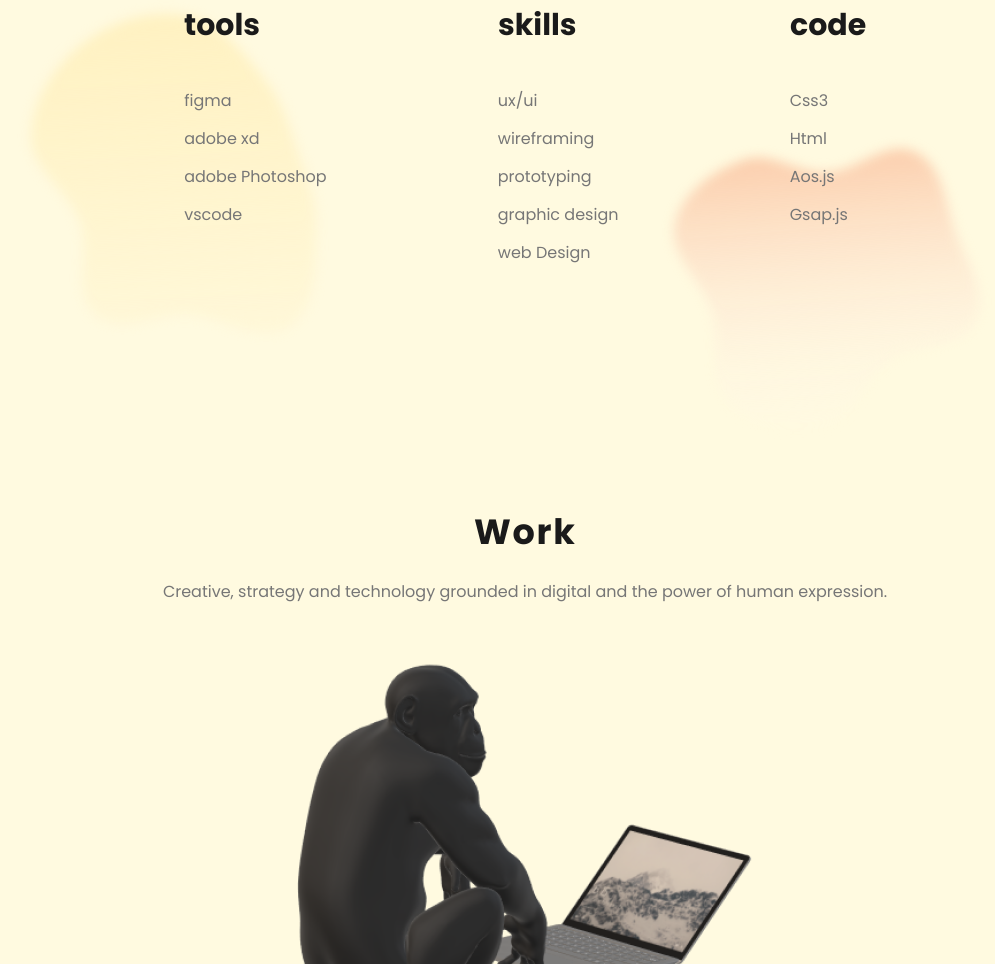
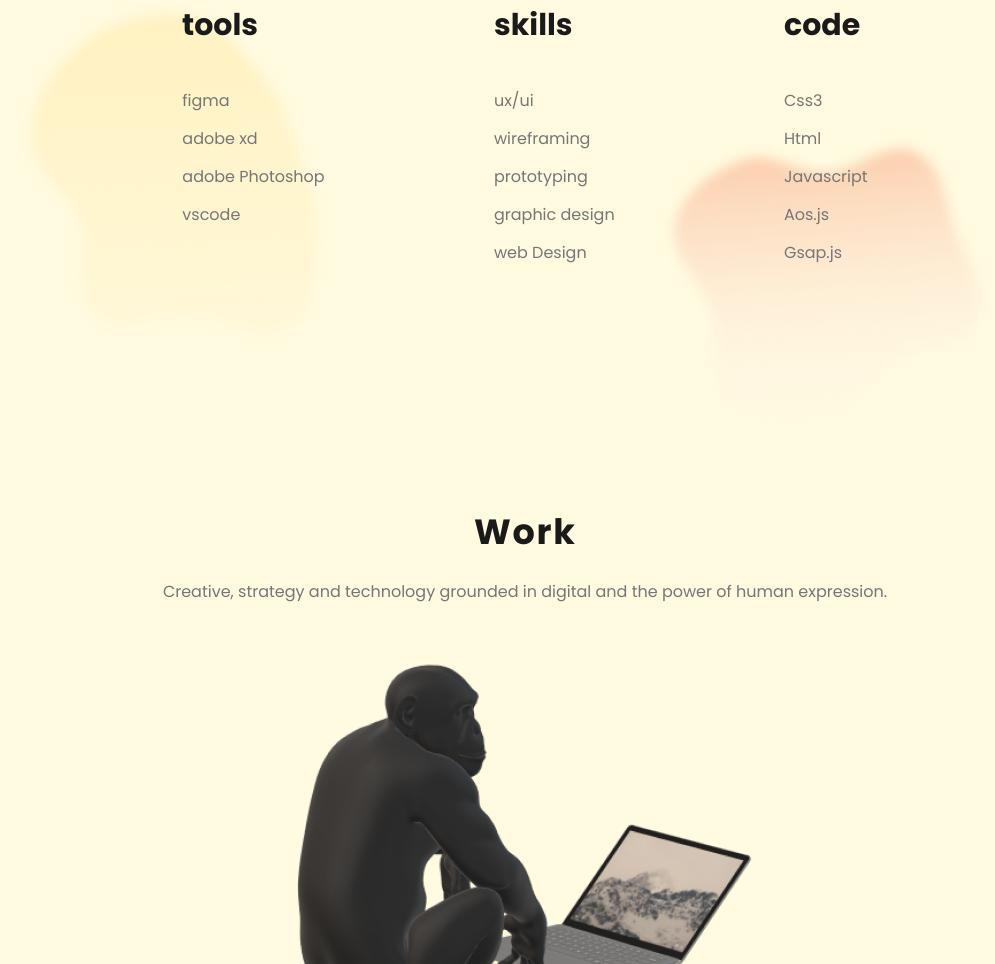
Before and after one commit to balongers1/portfolio, a plain HTML site: page index.html in a window 1280 px wide. Shown: the part 2237-3201 px from the top of the page, without its empty margins (115-1110 px from the left). Drawn offline with nearby package versions, Linux system fonts and the light colour scheme.

Commit message:
new update

```diff
--- a/index.html
+++ b/index.html
@@ -16,7 +16,7 @@
     <link rel="preconnect" href="https://fonts.gstatic.com">
     <link href="https://fonts.googleapis.com/css2?family=Anton&display=swap" rel="stylesheet">
     <link href="https://unpkg.com/aos@2.3.1/dist/aos.css" rel="stylesheet">
-    <title>Document</title>
+    <title>ANGELO PANTALEON</title>
 </head>
 <body >
 
@@ -127,7 +127,7 @@
                 <h1 data-aos="zoom-out"  data-aos-duration="2000" >code</h1>
                 <p data-aos="fade-up"  data-aos-duration="1000" >Css3</p>
                 <p data-aos="fade-up"  data-aos-duration="1000" >Html</p>
-                <!-- <p data-aos="fade-up"  data-aos-duration="1000" >Javascript</p> -->
+                <p data-aos="fade-up"  data-aos-duration="1000" >Javascript</p>
                 <p data-aos="fade-up"  data-aos-duration="1000" >Aos.js</p>
                 <p data-aos="fade-up"  data-aos-duration="1000" >Gsap.js</p>
             </div>
@@ -227,17 +227,21 @@
     <!-- Load Facebook SDK for JavaScript -->
     <div id="fb-root"></div>
     <script>
-    window.fbAsyncInit = function() {
-        FB.init({ xfbml: true, version:'v10.0'});
-    };
-    (function(d, s, id) {
+        window.fbAsyncInit = function() {
+        FB.init({
+            xfbml            : true,
+            version          : 'v10.0'
+        });
+        };
+
+        (function(d, s, id) {
         var js, fjs = d.getElementsByTagName(s)[0];
         if (d.getElementById(id)) return;
         js = d.createElement(s); js.id = id;
         js.src = 'https://connect.facebook.net/en_US/sdk/xfbml.customerchat.js';
         fjs.parentNode.insertBefore(js, fjs);
-    }(document, 'script', 'facebook-jssdk'));
-    </script>
+    }(document, 'script', 'facebook-jssdk'));</script>
+
     <!-- Your Chat Plugin code -->
     <div class="fb-customerchat"
         attribution="setup_tool"
```
